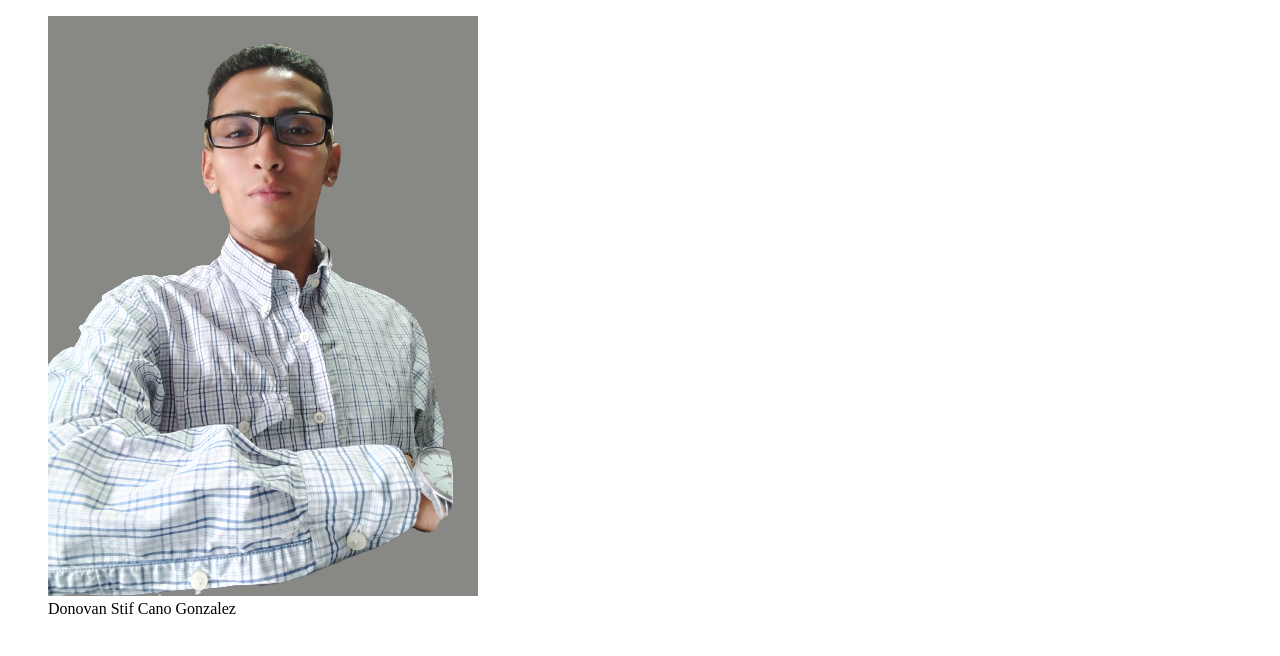
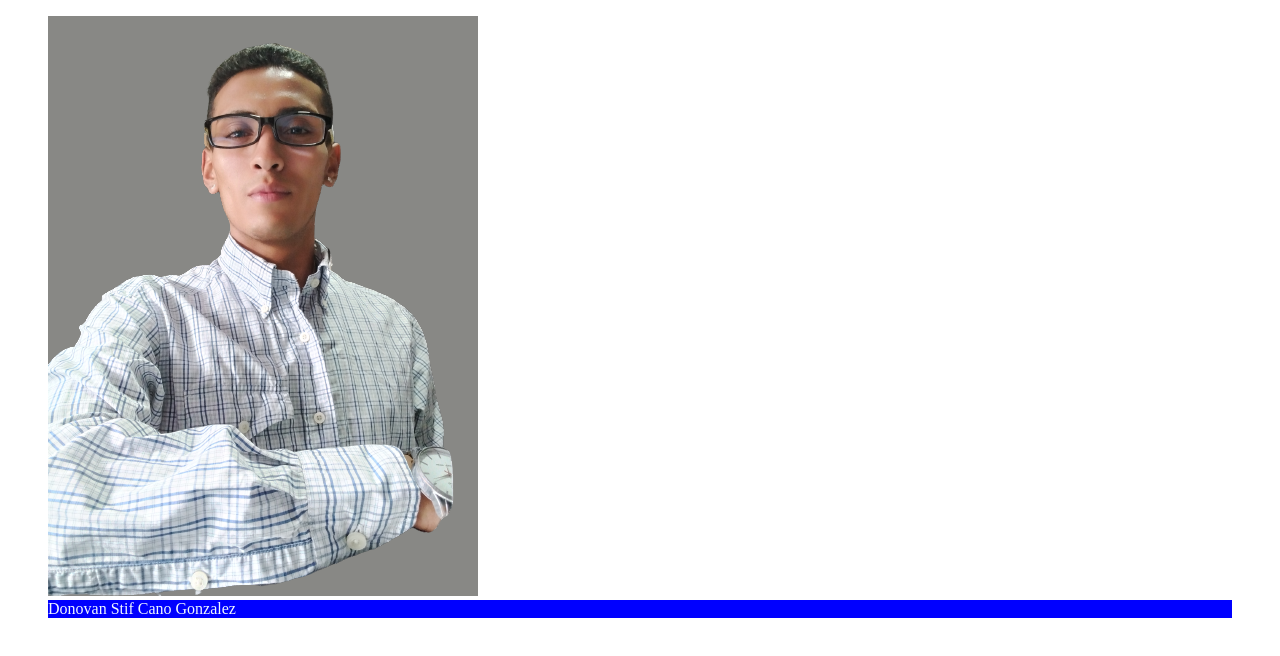
Before and after one commit to DonHack77/bit07me, a plain HTML site: page src/index.html in a window 1280 px wide. Drawn offline with Linux system fonts and the light colour scheme.

Commit message:
Actualizacion cambio

```diff
--- a/src/css/main.css
+++ b/src/css/main.css
@@ -1,3 +1,4 @@
 .nom1{
-    background: rgb(211, 16, 16);
+    color: aliceblue;
+    background-color: blue;
 }
--- a/src/index.html
+++ b/src/index.html
@@ -4,6 +4,7 @@
     <meta charset="UTF-8" />
     <meta http-equiv="X-UA-Compatible" content="IE=edge" />
     <meta name="viewport" content="width=device-width, initial-scale=1.0" />
+    <link rel="stylesheet" href="/src/css/main.css">
     <title>Donovan Cano</title>
   </head>
   <body>
```
